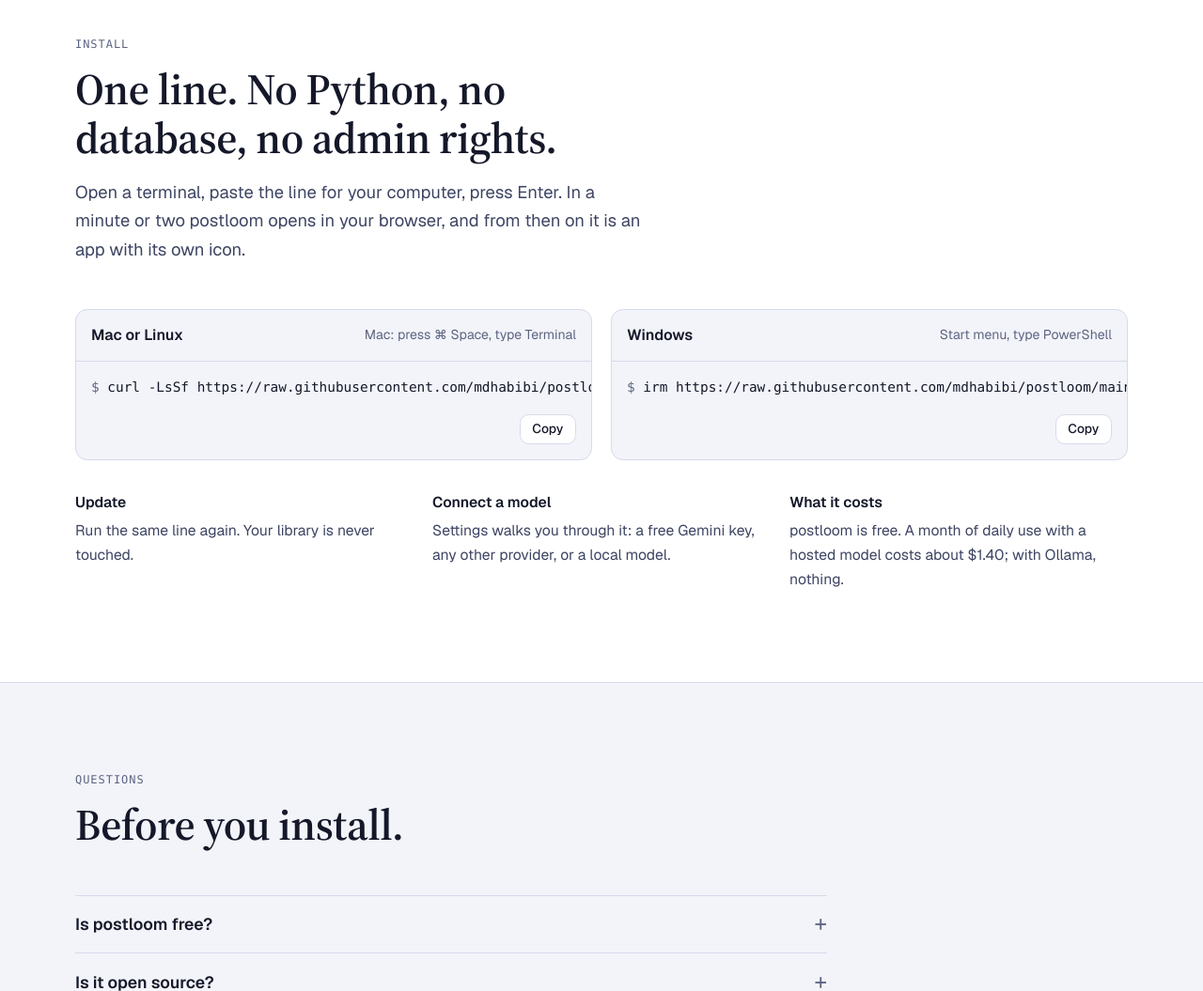
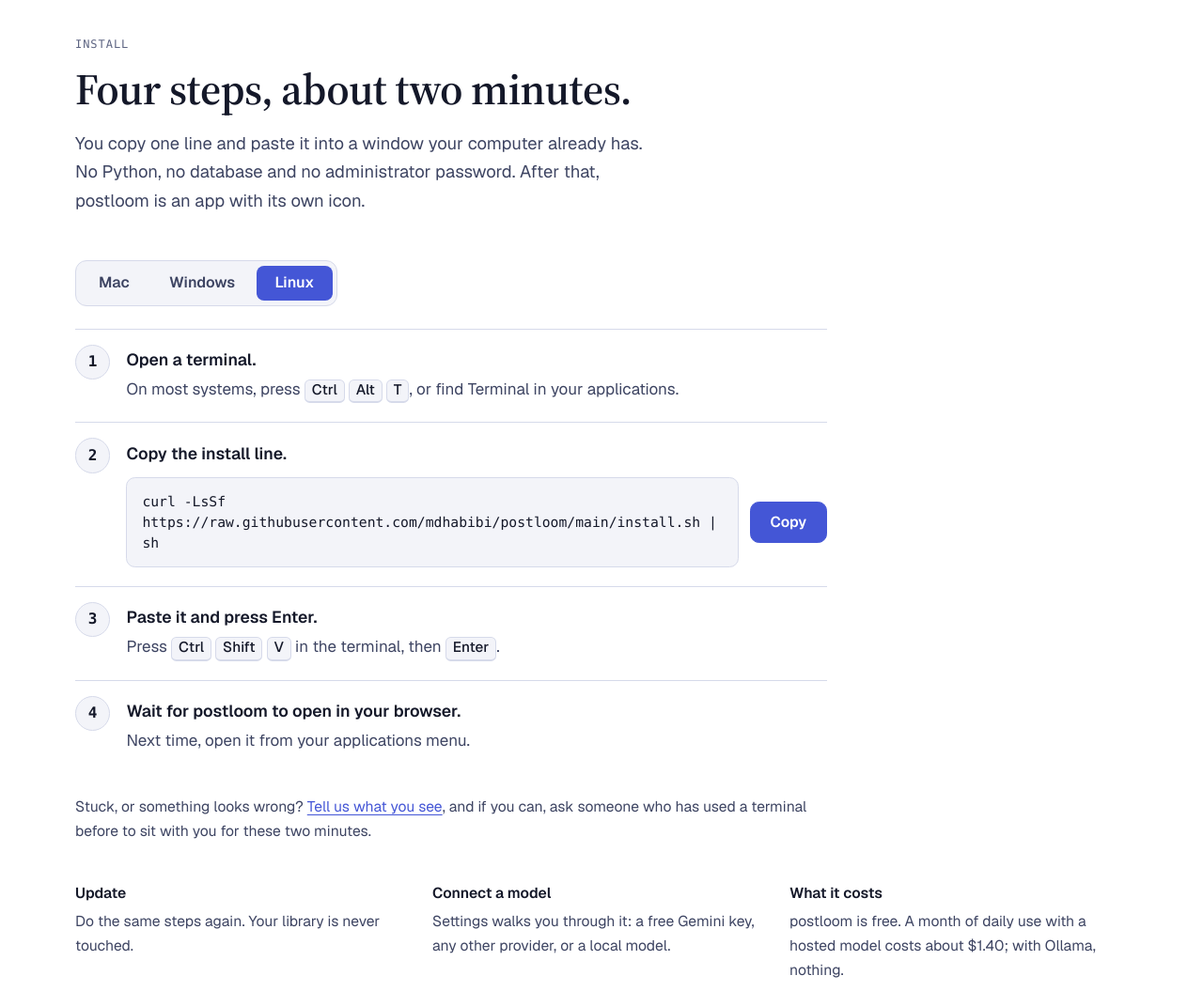
Before and after one commit to mdhabibi/postloom, a plain HTML site: page site/index.html in a window 1280 px wide. Shown: the part 6860-7915 px from the top of the page at 94% size. Drawn offline with Linux system fonts and the light colour scheme.

Commit message:
Website: install as four numbered steps for the visitor's computer
Non-technical visitors didn't know what to do with a terminal command, and the line was
cut off behind a scroll bar. The install section now shows Mac, Windows or Linux
(chosen from the browser, switchable) as four steps: open the window, copy the line
(shown in full, one Copy button), paste and press Return or Enter, wait for the browser.
Keys are drawn as keys; a link says where to go when stuck.

```diff
--- a/site/index.html
+++ b/site/index.html
@@ -188,17 +188,38 @@ figcaption b { color: var(--soft); font-weight: 500; }
 .providers { display: flex; flex-wrap: wrap; gap: 0.45rem; margin: 0.2rem 0 0; padding: 0; list-style: none; }
 .providers li { font: 500 0.8rem/1 var(--mono); padding: 0.4rem 0.55rem; border: 1px solid var(--line); border-radius: 0.4rem; color: var(--soft); }
 
-/* install */
-.install { display: grid; grid-template-columns: repeat(2, minmax(0, 1fr)); gap: 1.25rem; }
-.terminal { border: 1px solid var(--line); border-radius: 0.8rem; background: var(--ground); overflow: hidden; display: flex; flex-direction: column; min-width: 0; }
-.terminal header { display: flex; align-items: center; justify-content: space-between; gap: 1rem; padding: 0.85rem 1rem; border-bottom: 1px solid var(--line); }
-.terminal header strong { font-size: 1rem; }
-.terminal header span { color: var(--muted); font-size: 0.88rem; }
-.terminal pre { margin: 0; padding: 1.1rem 1rem; overflow-x: auto; font: 400 0.9rem/1.5 var(--mono); color: var(--ink); }
-.terminal pre::before { content: "$ "; color: var(--muted); }
-.terminal footer { display: flex; justify-content: flex-end; padding: 0 1rem 1rem; margin-top: auto; }
-.copy { font: 500 0.85rem/1 var(--sans); padding: 0.5rem 0.8rem; }
-.after { display: grid; grid-template-columns: repeat(3, minmax(0, 1fr)); gap: 1.25rem; margin-top: 2rem; color: var(--soft); font-size: 0.98rem; }
+/* install: one computer at a time, as numbered steps */
+.systems { display: inline-flex; gap: 0.25rem; padding: 0.3rem; border: 1px solid var(--line); border-radius: 0.75rem; background: var(--ground); margin-bottom: 1.5rem; }
+.systems button {
+  font: 600 1rem/1 var(--sans); padding: 0.65rem 1.2rem; border: 0; border-radius: 0.5rem;
+  background: none; color: var(--soft); cursor: pointer;
+}
+.systems button[aria-selected="true"] { background: var(--accent); color: var(--accent-ink); }
+.steps { list-style: none; counter-reset: step; margin: 0; padding: 0; display: grid; gap: 0; max-width: 50rem; }
+.steps li {
+  counter-increment: step; position: relative; padding: 1.1rem 0 1.25rem 3.4rem; color: var(--soft);
+  border-top: 1px solid var(--line);
+}
+.steps li::before {
+  content: counter(step); position: absolute; left: 0; top: 1rem; width: 2.2rem; height: 2.2rem;
+  display: grid; place-items: center; border-radius: 50%; background: var(--ground); border: 1px solid var(--line);
+  font: 600 1rem/1 var(--mono); color: var(--ink);
+}
+.steps li strong { display: block; color: var(--ink); font-size: 1.1rem; margin-bottom: 0.2rem; }
+.steps b { color: var(--ink); }
+kbd {
+  display: inline-block; min-width: 1.6em; padding: 0.05em 0.45em; border: 1px solid var(--line); border-bottom-width: 2px;
+  border-radius: 0.35rem; background: var(--ground); color: var(--ink); font: 500 0.9em/1.4 var(--sans); text-align: center;
+}
+.line { display: flex; flex-wrap: wrap; align-items: center; gap: 0.75rem; margin-top: 0.7rem; }
+.line code {
+  flex: 1 1 22rem; min-width: 0; padding: 0.85rem 1rem; border: 1px solid var(--line); border-radius: 0.6rem;
+  background: var(--ground); color: var(--ink); font: 400 0.92rem/1.5 var(--mono);
+  white-space: pre-wrap; overflow-wrap: anywhere; user-select: all;
+}
+.copy { padding: 0.85rem 1.3rem; }
+.stuck { margin-top: 1.5rem; color: var(--soft); font-size: 0.98rem; max-width: 50rem; }
+.after { display: grid; grid-template-columns: repeat(3, minmax(0, 1fr)); gap: 1.25rem; margin-top: 2.5rem; color: var(--soft); font-size: 0.98rem; }
 .after strong { color: var(--ink); display: block; margin-bottom: 0.25rem; }
 
 /* faq */
@@ -223,7 +244,7 @@ footer.site a { color: var(--soft); }
 @media (max-width: 900px) {
   .fig, .fig.flip { grid-template-columns: minmax(0, 1fr); gap: 1.75rem; }
   .fig.flip .fig-text { order: 0; }
-  .problem-grid, .promises, .install, .after { grid-template-columns: minmax(0, 1fr); }
+  .problem-grid, .promises, .after { grid-template-columns: minmax(0, 1fr); }
   .band { padding-block: 4.5rem; }
 }
 </style>
@@ -423,23 +444,45 @@ footer.site a { color: var(--soft); }
     <div class="wrap">
       <div class="head">
         <p class="label">Install</p>
-        <h2>One line. No Python, no database, no admin rights.</h2>
-        <p class="lede">Open a terminal, paste the line for your computer, press Enter. In a minute or two postloom opens in your browser, and from then on it is an app with its own icon.</p>
+        <h2>Four steps, about two minutes.</h2>
+        <p class="lede">You copy one line and paste it into a window your computer already has. No Python, no database and no administrator password. After that, postloom is an app with its own icon.</p>
       </div>
-      <div class="install">
-        <div class="terminal">
-          <header><strong>Mac or Linux</strong><span>Mac: press ⌘ Space, type Terminal</span></header>
-          <pre id="cmd-unix">curl -LsSf https://raw.githubusercontent.com/mdhabibi/postloom/main/install.sh | sh</pre>
-          <footer><button class="button copy" type="button" data-copy="cmd-unix" id="copy-unix">Copy</button></footer>
-        </div>
-        <div class="terminal">
-          <header><strong>Windows</strong><span>Start menu, type PowerShell</span></header>
-          <pre id="cmd-win">irm https://raw.githubusercontent.com/mdhabibi/postloom/main/install.ps1 | iex</pre>
-          <footer><button class="button copy" type="button" data-copy="cmd-win" id="copy-win">Copy</button></footer>
-        </div>
+      <div class="systems" role="tablist" aria-label="Your computer">
+        <button type="button" role="tab" id="tab-mac" aria-controls="steps-mac" aria-selected="true">Mac</button>
+        <button type="button" role="tab" id="tab-windows" aria-controls="steps-windows" aria-selected="false" tabindex="-1">Windows</button>
+        <button type="button" role="tab" id="tab-linux" aria-controls="steps-linux" aria-selected="false" tabindex="-1">Linux</button>
       </div>
+
+      <ol class="steps" id="steps-mac" role="tabpanel" aria-labelledby="tab-mac">
+        <li><strong>Open Terminal.</strong> Press <kbd>⌘</kbd> and <kbd>Space</kbd> together, type <b>Terminal</b> and press <kbd>Return</kbd>. A window with a line of text appears.</li>
+        <li><strong>Copy the install line.</strong>
+          <div class="line"><code id="cmd-mac">curl -LsSf https://raw.githubusercontent.com/mdhabibi/postloom/main/install.sh | sh</code>
+          <button class="button primary copy" type="button" data-copy="cmd-mac" id="copy-mac">Copy</button></div></li>
+        <li><strong>Paste it into Terminal and press Return.</strong> Click in the Terminal window, press <kbd>⌘</kbd> <kbd>V</kbd>, then <kbd>Return</kbd>. Text scrolls by while postloom installs.</li>
+        <li><strong>Wait for postloom to open in your browser.</strong> You can close Terminal then. Next time, open postloom from Launchpad or Applications, like any app.</li>
+      </ol>
+
+      <ol class="steps" id="steps-windows" role="tabpanel" aria-labelledby="tab-windows" hidden>
+        <li><strong>Open PowerShell.</strong> Click Start, type <b>PowerShell</b> and press <kbd>Enter</kbd>. A blue or black window appears.</li>
+        <li><strong>Copy the install line.</strong>
+          <div class="line"><code id="cmd-windows">irm https://raw.githubusercontent.com/mdhabibi/postloom/main/install.ps1 | iex</code>
+          <button class="button primary copy" type="button" data-copy="cmd-windows" id="copy-windows">Copy</button></div></li>
+        <li><strong>Paste it into PowerShell and press Enter.</strong> Right-click inside the window (or press <kbd>Ctrl</kbd> <kbd>V</kbd>), then press <kbd>Enter</kbd>. Text scrolls by while postloom installs.</li>
+        <li><strong>Wait for postloom to open in your browser.</strong> You can close PowerShell then. Next time, open postloom from the Start menu or the desktop icon.</li>
+      </ol>
+
+      <ol class="steps" id="steps-linux" role="tabpanel" aria-labelledby="tab-linux" hidden>
+        <li><strong>Open a terminal.</strong> On most systems, press <kbd>Ctrl</kbd> <kbd>Alt</kbd> <kbd>T</kbd>, or find Terminal in your applications.</li>
+        <li><strong>Copy the install line.</strong>
+          <div class="line"><code id="cmd-linux">curl -LsSf https://raw.githubusercontent.com/mdhabibi/postloom/main/install.sh | sh</code>
+          <button class="button primary copy" type="button" data-copy="cmd-linux" id="copy-linux">Copy</button></div></li>
+        <li><strong>Paste it and press Enter.</strong> Press <kbd>Ctrl</kbd> <kbd>Shift</kbd> <kbd>V</kbd> in the terminal, then <kbd>Enter</kbd>.</li>
+        <li><strong>Wait for postloom to open in your browser.</strong> Next time, open it from your applications menu.</li>
+      </ol>
+
+      <p class="stuck">Stuck, or something looks wrong? <a href="https://github.com/mdhabibi/postloom/issues/new/choose">Tell us what you see</a>, and if you can, ask someone who has used a terminal before to sit with you for these two minutes.</p>
       <div class="after">
-        <p><strong>Update</strong>Run the same line again. Your library is never touched.</p>
+        <p><strong>Update</strong>Do the same steps again. Your library is never touched.</p>
         <p><strong>Connect a model</strong>Settings walks you through it: a free Gemini key, any other provider, or a local model.</p>
         <p><strong>What it costs</strong>postloom is free. A month of daily use with a hosted model costs about $1.40; with Ollama, nothing.</p>
       </div>
@@ -506,6 +549,32 @@ for (const button of document.querySelectorAll("[data-copy]")) {
   });
 }
 
+// Install steps for the visitor's computer, with the others a click away.
+(function () {
+  const tabs = [...document.querySelectorAll(".systems [role=tab]")];
+  function show(tab) {
+    for (const t of tabs) {
+      const on = t === tab;
+      t.setAttribute("aria-selected", String(on));
+      t.tabIndex = on ? 0 : -1;
+      document.getElementById(t.getAttribute("aria-controls")).hidden = !on;
+    }
+  }
+  for (const tab of tabs) {
+    tab.addEventListener("click", () => show(tab));
+    tab.addEventListener("keydown", (e) => {
+      const step = { ArrowRight: 1, ArrowLeft: -1 }[e.key];
+      if (!step) return;
+      const next = tabs[(tabs.indexOf(tab) + step + tabs.length) % tabs.length];
+      show(next);
+      next.focus();
+    });
+  }
+  const agent = navigator.userAgent;
+  const mine = /Windows/.test(agent) ? "tab-windows" : /Linux|X11/.test(agent) && !/Android/.test(agent) ? "tab-linux" : "tab-mac";
+  show(document.getElementById(mine));
+})();
+
 // The hero's loom: colored warp threads, with a weft woven across them once on load.
 (function () {
   const canvas = document.getElementById("loom");
```
